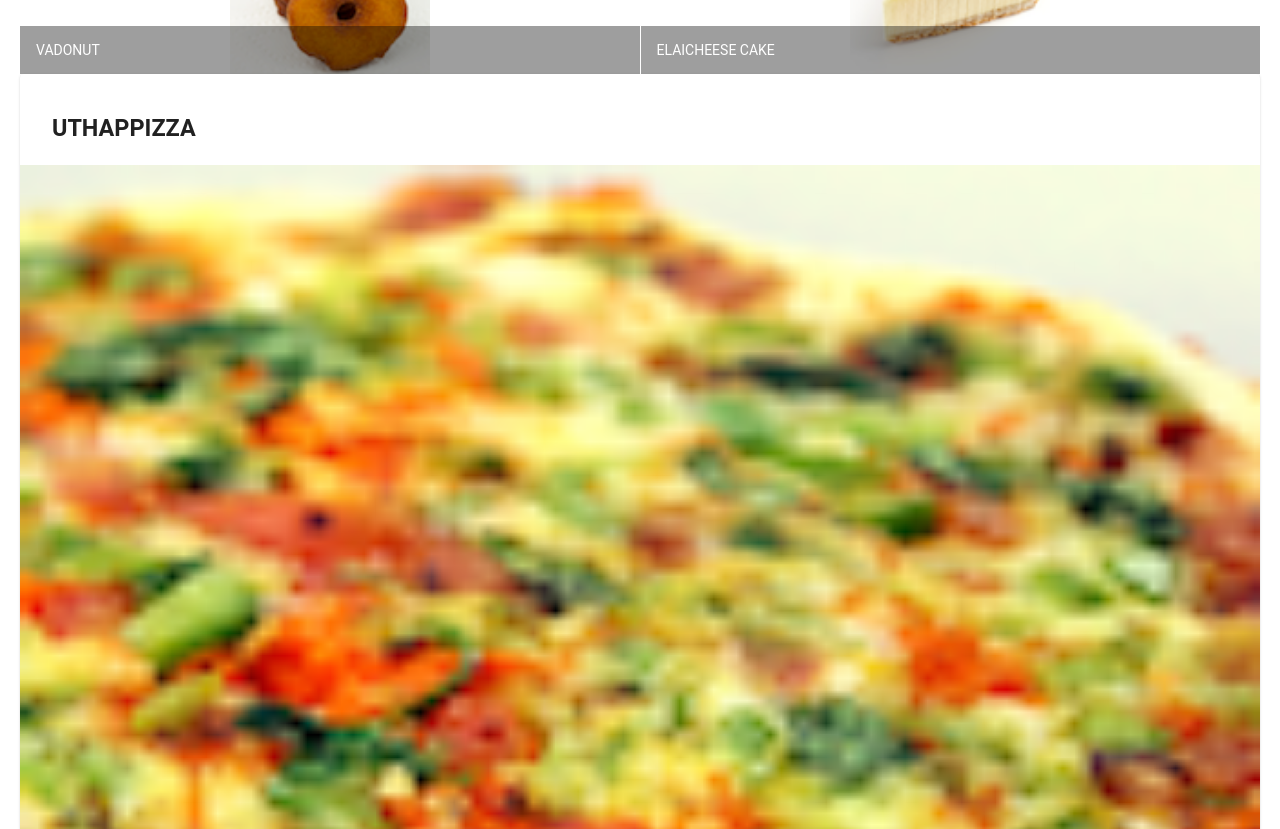
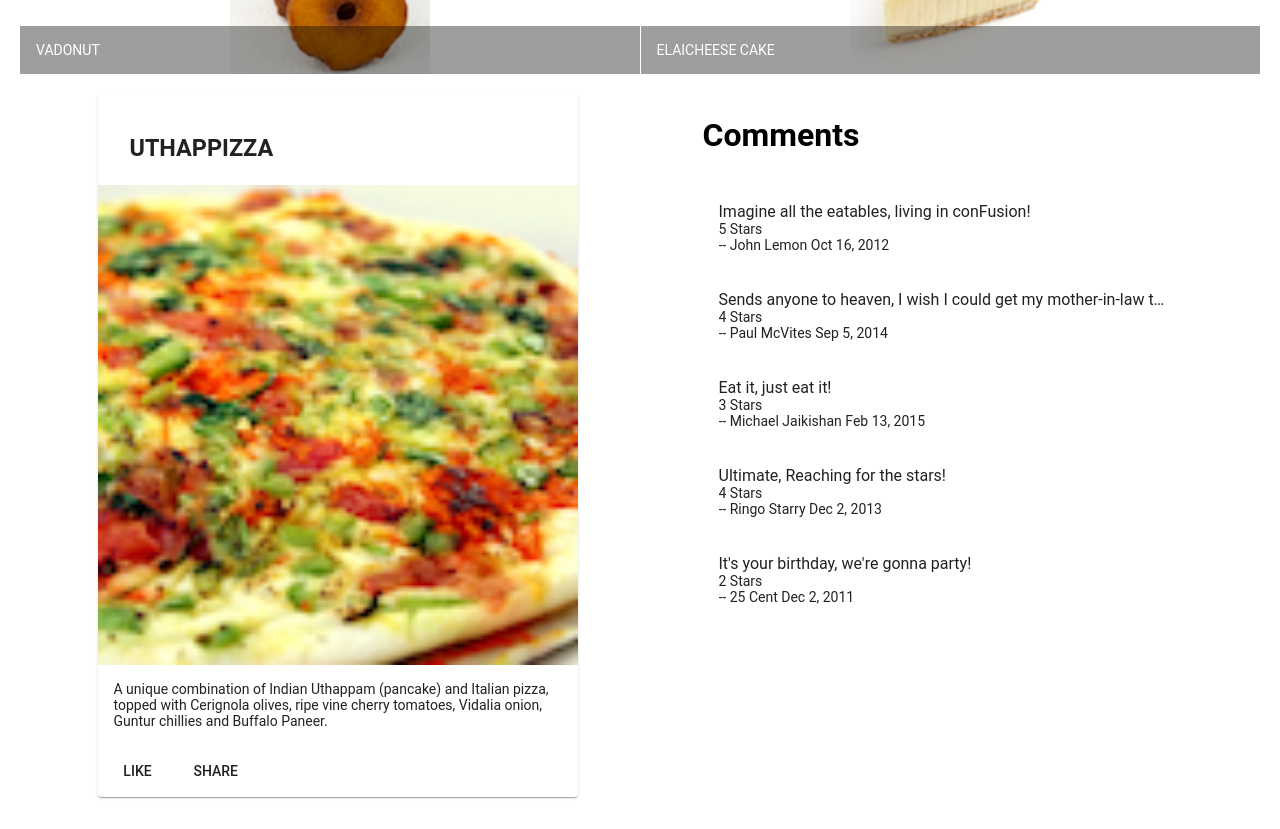
Before and after one commit to dan7sc/angular_confusion, an Angular app: page / in a window 1280 px wide. Shown: the part 480-1309 px from the top of the page. Built offline with nearby package versions, Linux system fonts and the light colour scheme.

Commit message:
Assignment 1.

```diff
--- a/src/app/app.module.ts
+++ b/src/app/app.module.ts
@@ -13,11 +13,13 @@
 
 import  'hammerjs';
 import { MenuComponent } from './menu/menu.component';
+import { DishdetailComponent } from './dishdetail/dishdetail.component';
 
 @NgModule({
   declarations: [
     AppComponent,
-    MenuComponent
+    MenuComponent,
+    DishdetailComponent
   ],
   imports: [
     BrowserModule,
--- /dev/null
+++ b/src/app/dishdetail/dishdetail.component.html
@@ -0,0 +1,42 @@
+<div class="container"
+    fxLayout="row"
+    fxLayout.sm="column"
+    fxLayout.xs="column"
+    fxLayoutAlign.gt-md="space-around center"
+    fxLayoutGap="10px"
+    fxLayoutGap.xs="0">
+
+  <div fxFlex="40" fxFlexAlign="start">
+    <div *ngIf="dish">
+      <mat-card>
+        <mat-card-header>
+          <mat-card-title>
+            <h3>{{dish.name | uppercase}}</h3>
+          </mat-card-title>
+        </mat-card-header>
+        <img mat-card-image src={{dish.image}} alt={{dish.name}} />
+        <mat-card-content>
+          <p>{{dish.description}}</p>
+        </mat-card-content>
+        <mat-card-actions>
+          <button mat-button>LIKE</button>
+          <button mat-button>SHARE</button>
+        </mat-card-actions>
+      </mat-card>
+    </div>
+  </div>
+
+  <div fxFlex="40" fxFlexAlign="start">
+    <div *ngIf="dish">
+      <h1>Comments</h1>
+      <mat-list>
+        <mat-list-item *ngFor="let comment of dish.comments">
+            <p matLine>{{comment['comment']}}</p>
+            <p matLine>{{comment['rating']}} Stars</p>
+            <p matLine>-- {{comment.author}} {{comment['date'] | date }}</p>
+        </mat-list-item>
+      </mat-list>
+    </div>
+  </div>
+
+</div>
--- /dev/null
+++ b/src/app/dishdetail/dishdetail.component.ts
@@ -0,0 +1,63 @@
+import { Component, OnInit } from '@angular/core';
+import { Dish } from '../shared/dish';
+
+const DISH = {
+  id: '0',
+  name: 'Uthappizza',
+  image: '/assets/images/uthappizza.png',
+  category: 'mains',
+  featured: true,
+  label: 'Hot',
+  price: '4.99',
+  // tslint:disable-next-line:max-line-length
+  description: 'A unique combination of Indian Uthappam (pancake) and Italian pizza, topped with Cerignola olives, ripe vine cherry tomatoes, Vidalia onion, Guntur chillies and Buffalo Paneer.',
+  comments: [
+        {
+            rating: 5,
+            comment: 'Imagine all the eatables, living in conFusion!',
+            author: 'John Lemon',
+            date: '2012-10-16T17:57:28.556094Z'
+        },
+        {
+            rating: 4,
+            comment: 'Sends anyone to heaven, I wish I could get my mother-in-law to eat it!',
+            author: 'Paul McVites',
+            date: '2014-09-05T17:57:28.556094Z'
+        },
+        {
+            rating: 3,
+            comment: 'Eat it, just eat it!',
+            author: 'Michael Jaikishan',
+            date: '2015-02-13T17:57:28.556094Z'
+        },
+        {
+            rating: 4,
+            comment: 'Ultimate, Reaching for the stars!',
+            author: 'Ringo Starry',
+            date: '2013-12-02T17:57:28.556094Z'
+        },
+        {
+            rating: 2,
+            comment: 'It\'s your birthday, we\'re gonna party!',
+            author: '25 Cent',
+            date: '2011-12-02T17:57:28.556094Z'
+        }
+    ]
+}
+
+
+@Component({
+  selector: 'app-dishdetail',
+  templateUrl: './dishdetail.component.html',
+  styleUrls: ['./dishdetail.component.scss']
+})
+export class DishdetailComponent implements OnInit {
+
+  dish = DISH;
+
+  constructor() { }
+
+  ngOnInit() {
+  }
+
+}
--- a/src/app/menu/menu.component.html
+++ b/src/app/menu/menu.component.html
@@ -20,7 +20,9 @@
     </mat-grid-list>
   </div>
 
-  <div fxFlex *ngIf="selectedDish">
+  <app-dishdetail></app-dishdetail>
+
+  <!-- <div fxFlex *ngIf="selectedDish">
     <mat-card>
       <mat-card-header>
         <mat-card-title>
@@ -36,7 +38,7 @@
         <button mat-button>SHARE</button>
       </mat-card-actions>
     </mat-card>
-  </div>
+  </div> -->
 
 
 </div>
--- a/src/app/menu/menu.component.ts
+++ b/src/app/menu/menu.component.ts
@@ -1,5 +1,6 @@
 import { Component, OnInit } from '@angular/core';
 import { Dish } from '../shared/dish';
+import { DishdetailComponent } from '../dishdetail/dishdetail.component';
 
 const DISHES: Dish[] = [
   {
```
Also changed, not shown: src/app/dishdetail/dishdetail.component.scss (added), 1 other file (tests, documents, lock files or other folders).
